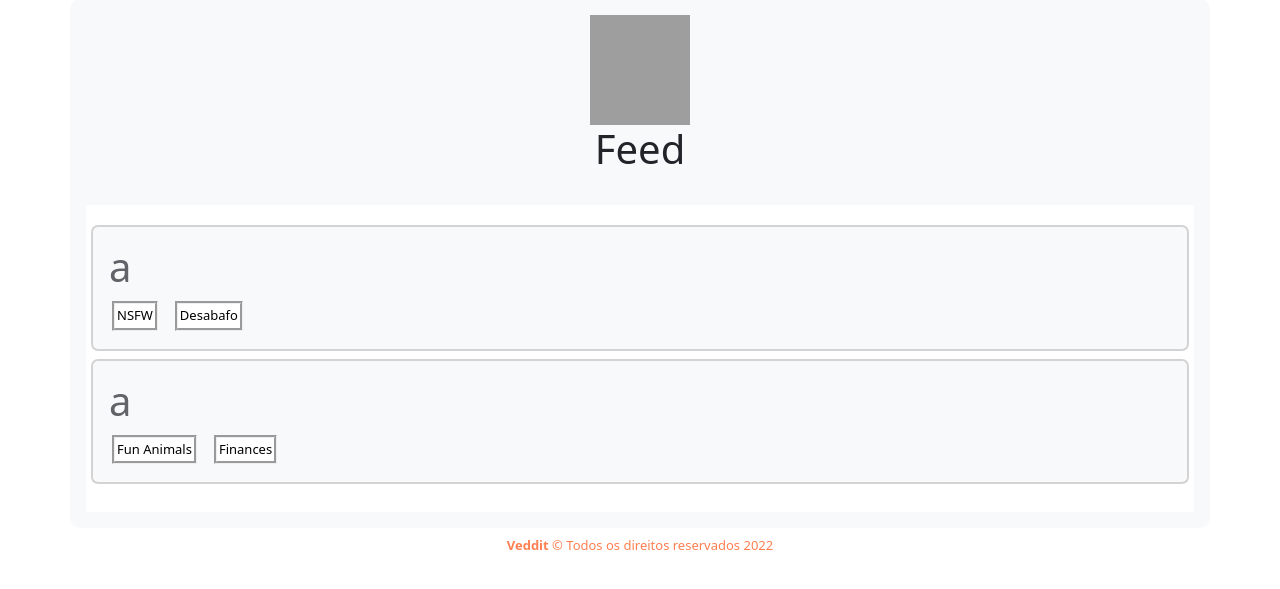
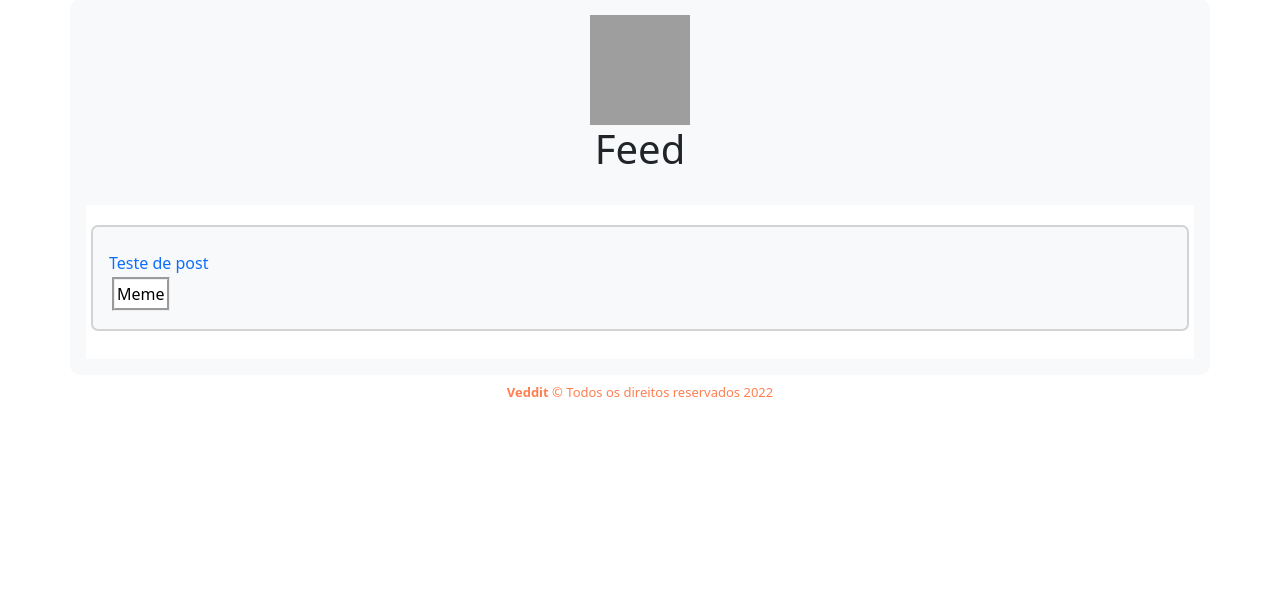
Before and after one commit to abdalazard/veddit, a PHP site: page /timeline/Timeline.php in a window 1280 px wide. Shown: the part 127-716 px from the top of the page. Run offline with PHP 8.4, Linux system fonts and the light colour scheme; a user stored in the database is signed in; data comes from the database, SQL or seed files in the repository; grey boxes are pictures that could not be loaded.

Commit message:
atualiza

```diff
--- a/config/DB/veddit.sql
+++ b/config/DB/veddit.sql
@@ -19,8 +19,8 @@ user_id int,
 content varchar(255),
 likes INT(3),
 dislike INT(3),
-tags int(2)
+tagName varchar(20)
 );
 
 
-INSERT INTO Posts VALUES (NULL, 1, "Teste de post", 2, 1);
+INSERT INTO Posts VALUES (NULL, 1, "Teste de post", 2, 1, 'Meme');
--- a/index.php
+++ b/index.php
@@ -14,7 +14,7 @@
     <meta name="viewport" content="width=device-width, initial-scale=1.0">
     <link href="https://cdn.jsdelivr.net/npm/bootstrap@5.2.0-beta1/dist/css/bootstrap.min.css" rel="stylesheet" integrity="sha384-0evHe/X+R7YkIZDRvuzKMRqM+OrBnVFBL6DOitfPri4tjfHxaWutUpFmBp4vmVor" crossorigin="anonymous">
     <link rel="shortcut icon" href="images/veddit-logo.png" >
-    <link href="style/style.css" rel="stylesheet">
+    <link href="style.css" rel="stylesheet">
     <title>Inicio</title>
 </head>
 <body>
--- a/timeline/Timeline.php
+++ b/timeline/Timeline.php
@@ -1,5 +1,10 @@
 <?php
     include '../config/Autentication.php';
+    include '../config/connection.php';
+
+    $sql = "SELECT * FROM Posts";
+    $dados = mysqli_query($conn, $sql);
+    $result = mysqli_fetch_array($dados);
 ?>
 <!DOCTYPE html>
 <html lang="en">
@@ -11,82 +16,7 @@
     <link rel="shortcut icon" href="../images/veddit-logo.png" >
     <link rel="stylesheet" href="https://cdn.jsdelivr.net/npm/bootstrap-icons@1.8.3/font/bootstrap-icons.css">
     <title>Feed</title>
-    <style>
-        #logo {
-            width: 70px;
-            height: 80px;
-        }
-        #logo-login-panel {
-            width: 100px;
-            height: 110px;
-            display: block;
-            margin: 0px auto;
-        }
-        #title {
-            color:coral;
-        }
-        #panel {
-            padding: 60px 60px 60px 60px;
-            margin-top: 30px;
-            border-radius: 10px;
-        }
-        #button {
-            background-color:coral;
-            display:block;
-            margin-top: 10px;
-            color: white;
-            display: block;
-            margin: 0px auto;
-        }
-        #sem-sublinhado {
-            text-decoration: none;
-        }
-        footer {
-            text-align:center;
-            color:coral;
-            font-size: small;
-        }
-        h1 {
-            text-align:center;
-        }
-        #logout {
-            color:white;
-            background-color: red;
-            margin-right:30px;
-        }
-        #feed{
-            background-color:white;
-            padding: 20px 5px 20px 5px;
-        }
-        #topic{
-            padding: 5px 5px 5px 5px;
-            border: 2px;
-            border-radius: 7px;
-            border-style: solid;
-            border-color: lightgrey;
-            margin-bottom: 20px;
-        }
-        #titleTopic {
-            text-align:start;
-            opacity: 70%;
-        }
-        #tag {
-            text-align:center;
-            font-size: small;
-            margin:auto;
-        }
-        #linkTag {
-            color:black;
-            text-decoration: none;
-            background: white;
-            border-style: groove;
-            width: auto;
-            padding: 2px;
-            border: 1px solid groove;
-            margin: 2px;
-            margin-left: 15px;
-        }
-    </style>
+    <link href="style/style.css" rel="stylesheet">
 </head>
 <body>
     <nav class="navbar bg-light">
@@ -107,31 +37,18 @@
         <h1>Feed</h1>
         <br>
         <div id="feed">
+
+        <!-- a -->
+        <?php foreach($dados as $dado){?>
             <div class="p-3 mb-2 bg-light text-dark" id="topic">
-                <h1 id="titleTopic">a</h1>
-                <!--teste -->
                 <div class="row">
-                    <a href="/tags.php?id=" id="linkTag"><p id="tag">
-                        NSFW
-                    </p></a>
-                    <a href="/tags.php?id=" id="linkTag"><p id="tag">
-                        Desabafo
-                    </p></a>
+                    <a href=""  id="sem-sublinhado"><h1 id="titleTopic"></h1><?php echo $dado['content']; ?></h1></a>
+                </div>
+                <div class="row">
+                    <a href="/tags.php?id=" id="linkTag" name="tag"><?php echo $dado['tagName'] ?></a>
                 </div>
             </div>
-
-            <div class="p-3 mb-2 bg-light text-dark" id="topic">
-                <h1 id="titleTopic">a</h1>
-                <div class="row">
-                    <a href="/tags.php?id=" id="linkTag"><p id="tag">
-                        Fun Animals
-                    </p></a>
-                    <a href="/tags.php?id=" id="linkTag"><p id="tag">
-                        Finances
-                    </p></a>
-                </div>
-            </div>
-           <!--/teste -->
+            <?php }?>
         </div>
     </div>
 
--- a/timeline/style/style.css
+++ b/timeline/style/style.css
@@ -53,6 +53,7 @@
             margin-bottom: 20px;
         }
         #titleTopic {
+            font-size: large;
             text-align:start;
             opacity: 70%;
         }
```
Also changed, not shown: style.css (renamed from style/style.css).
